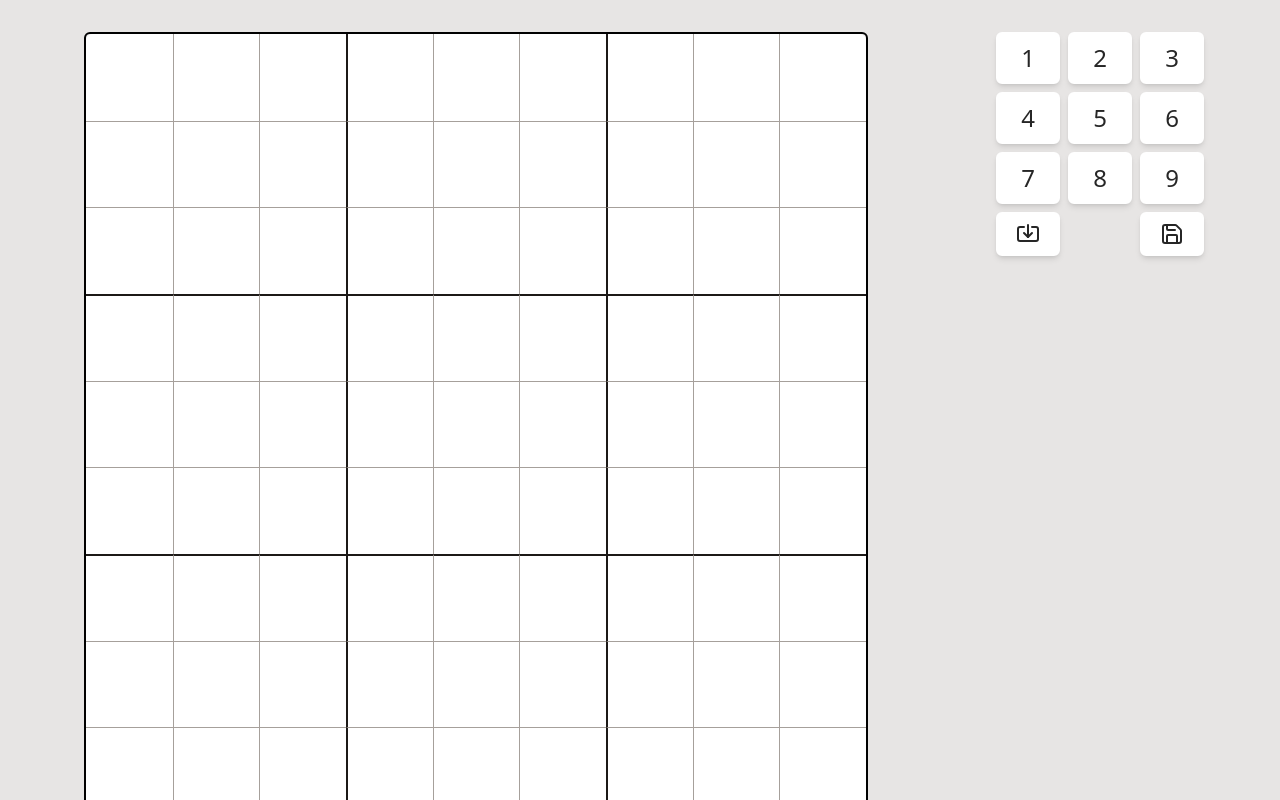
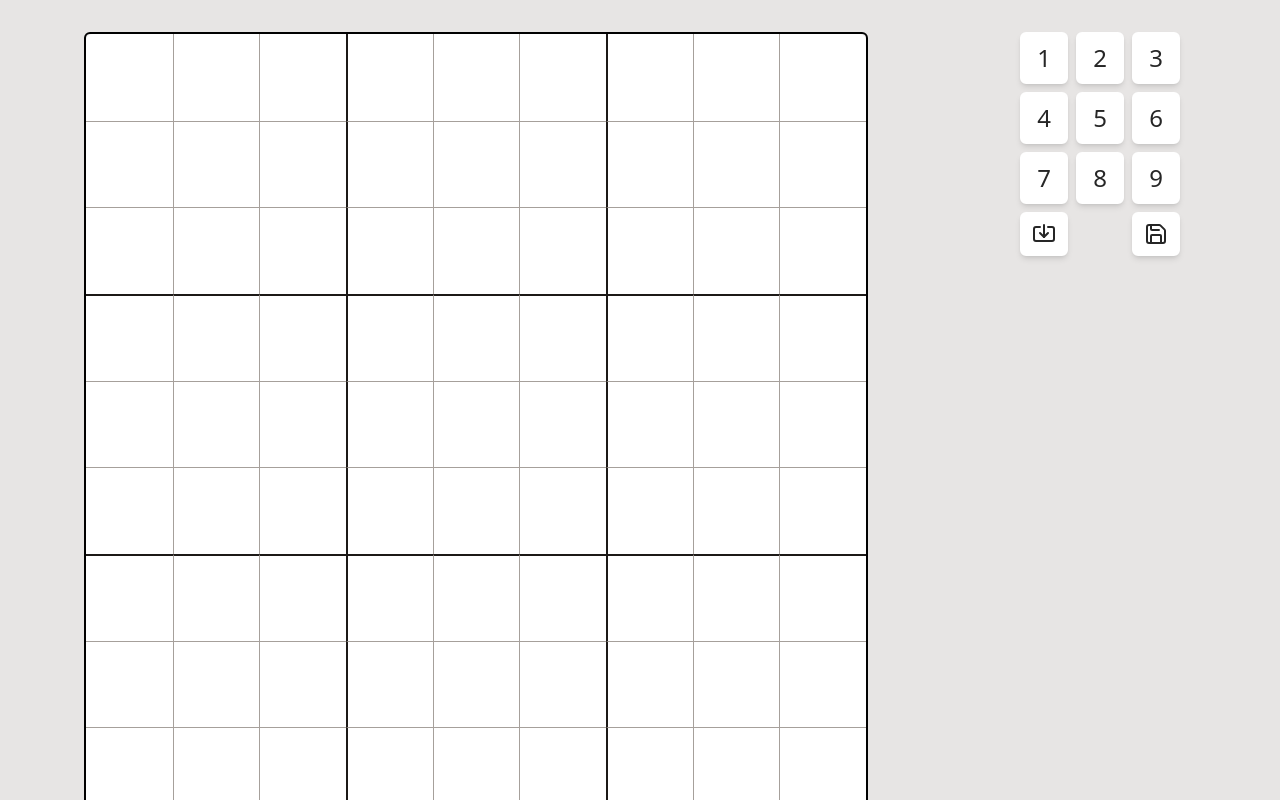
Before and after one commit to airburst/sudoku-solver, a React (Vite) app: page / in a window 1280 px wide. Built offline with nearby package versions, Linux system fonts and the light colour scheme.

Commit message:
styles: Better use of space for buttons

```diff
--- a/src/features/puzzle/Controls/GameControls.tsx
+++ b/src/features/puzzle/Controls/GameControls.tsx
@@ -1,7 +1,7 @@
 import solvePuzzle from "@/services/Solver";
 import Button from "@/components/Button";
 import { useAppDispatch, useAppSelector } from "@/hooks/redux";
-import { restart, reset, setBoard } from "../puzzleSlice";
+import { reset, setBoard } from "../puzzleSlice";
 
 const GameControls = () => {
   const board = useAppSelector((state) => state.puzzle.board);
@@ -15,13 +15,13 @@ const GameControls = () => {
   };
 
   return (
-    <div className="grid w-full grid-cols-3 grid-rows-[repeat(3,4rem)] gap-2 mt-2">
-      <Button
+    <>
+      {/* <Button
         onClick={() => dispatch(restart())}
         className="flex items-center justify-center"
       >
         Restart
-      </Button>
+      </Button> */}
       <Button onClick={() => dispatch(reset())}>Reset</Button>
       <Button
         onClick={handleSolve}
@@ -29,7 +29,7 @@ const GameControls = () => {
       >
         Solve
       </Button>
-    </div>
+    </>
   );
 };
 
--- a/src/features/puzzle/Controls/NumberControls.tsx
+++ b/src/features/puzzle/Controls/NumberControls.tsx
@@ -31,7 +31,7 @@ const NumberControls = () => {
 
   return (
     <div
-      className={`grid grid-cols-[repeat(3,4rem)] gap-2 grid-rows-[repeat(${gridRows},4rem)] mt-2 md:mt-0 mx-auto`}
+      className={`grid grid-cols-[repeat(3,3rem)] gap-2 grid-rows-[repeat(${gridRows},3rem)] mt-2 md:mt-0 mx-auto`}
     >
       <Button primary onClick={() => setValue(1)}>
         1
@@ -62,7 +62,7 @@ const NumberControls = () => {
       </Button>
 
       {/* Delete button */}
-      {locked && (
+      {/* {locked && (
         <div className="col-start-2">
           <Button
             primary
@@ -72,7 +72,7 @@ const NumberControls = () => {
             <Eraser size={20} />
           </Button>
         </div>
-      )}
+      )} */}
 
       {/* Import and Save buttons - only in setup mode */}
       {!locked && (
--- a/src/features/puzzle/Controls/PlacementControls.tsx
+++ b/src/features/puzzle/Controls/PlacementControls.tsx
@@ -10,7 +10,7 @@ const PlacementControls = () => {
   const setMode = (m: Mode) => dispatch(changeMode(m));
 
   return (
-    <div className="flex flex-row mt-2 h-16">
+    <div className="flex flex-row col-span-2">
       <Button
         active={mode === "normal"}
         onClick={() => setMode("normal")}
--- a/src/features/puzzle/Controls/index.tsx
+++ b/src/features/puzzle/Controls/index.tsx
@@ -10,10 +10,10 @@ const Controls = () => {
     <div className="flex flex-col w-full">
       <NumberControls />
       {locked && (
-        <>
+        <div className="grid grid-cols-4 md:grid-cols-2 gap-2 mt-2">
           <PlacementControls />
           <GameControls />
-        </>
+        </div>
       )}
     </div>
   );
```
